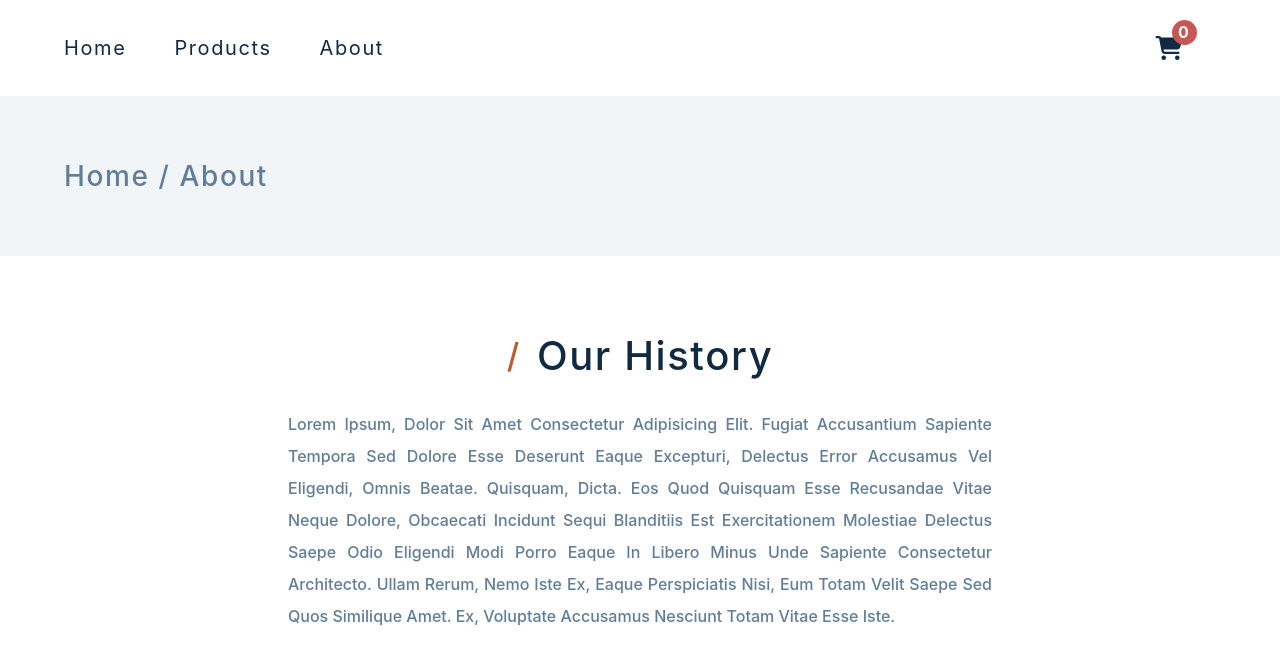
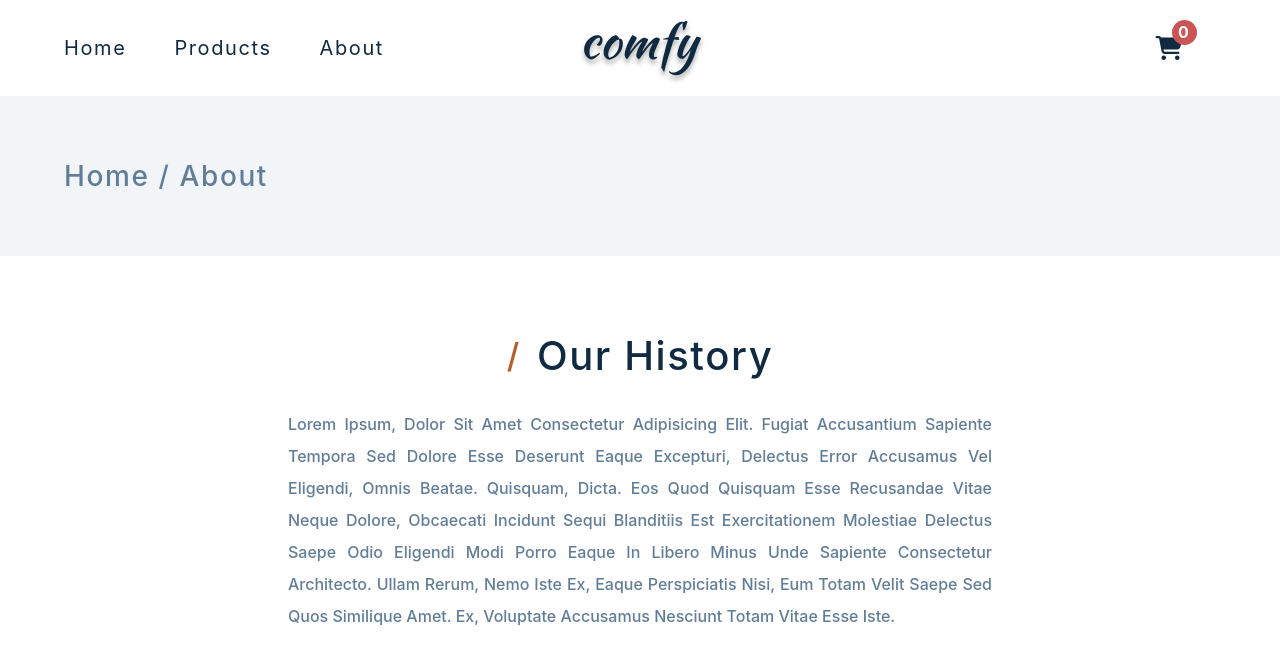
Before and after one commit to hkt13/The-Comfy-Store, a website with bundled scripts: page About/about.html in a window 1280 px wide. Built offline with nearby package versions, Linux system fonts and the light colour scheme.

Commit message:
Path issue resolved

```diff
--- a/About/about.html
+++ b/About/about.html
@@ -21,7 +21,7 @@
                         <li><a href="about.html">about</a></li>
                     </ul>
                 </div>
-                <div class="title"><img src="./images/logo-black.svg" alt=""></div>
+                <div class="title"><img src="../images/logo-black.svg" alt=""></div>
                 <div class="cart-logo">
                     <i class="fa-solid fa-cart-shopping fa-xl cart-img"></i>
                     <div class="circle"></div>
```
